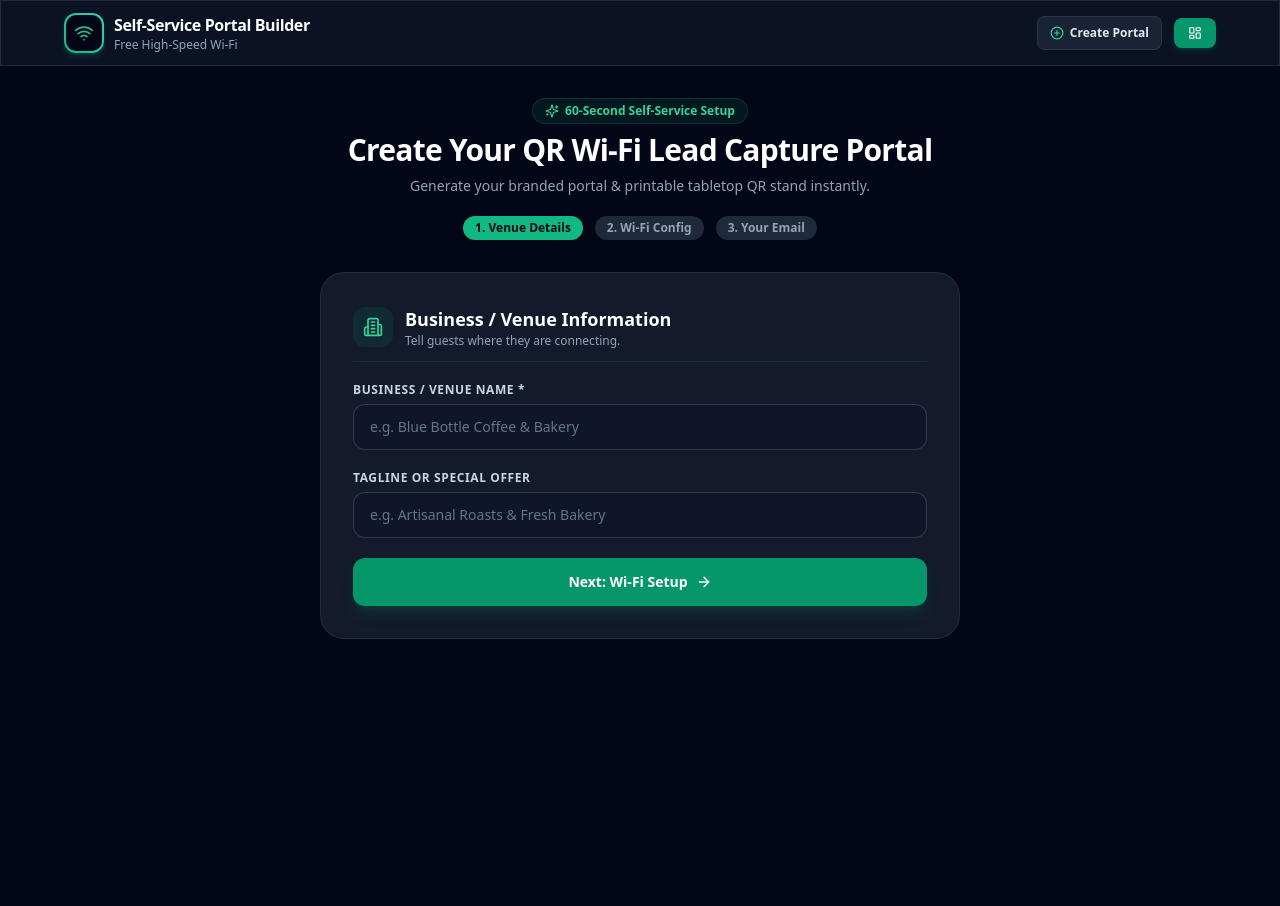
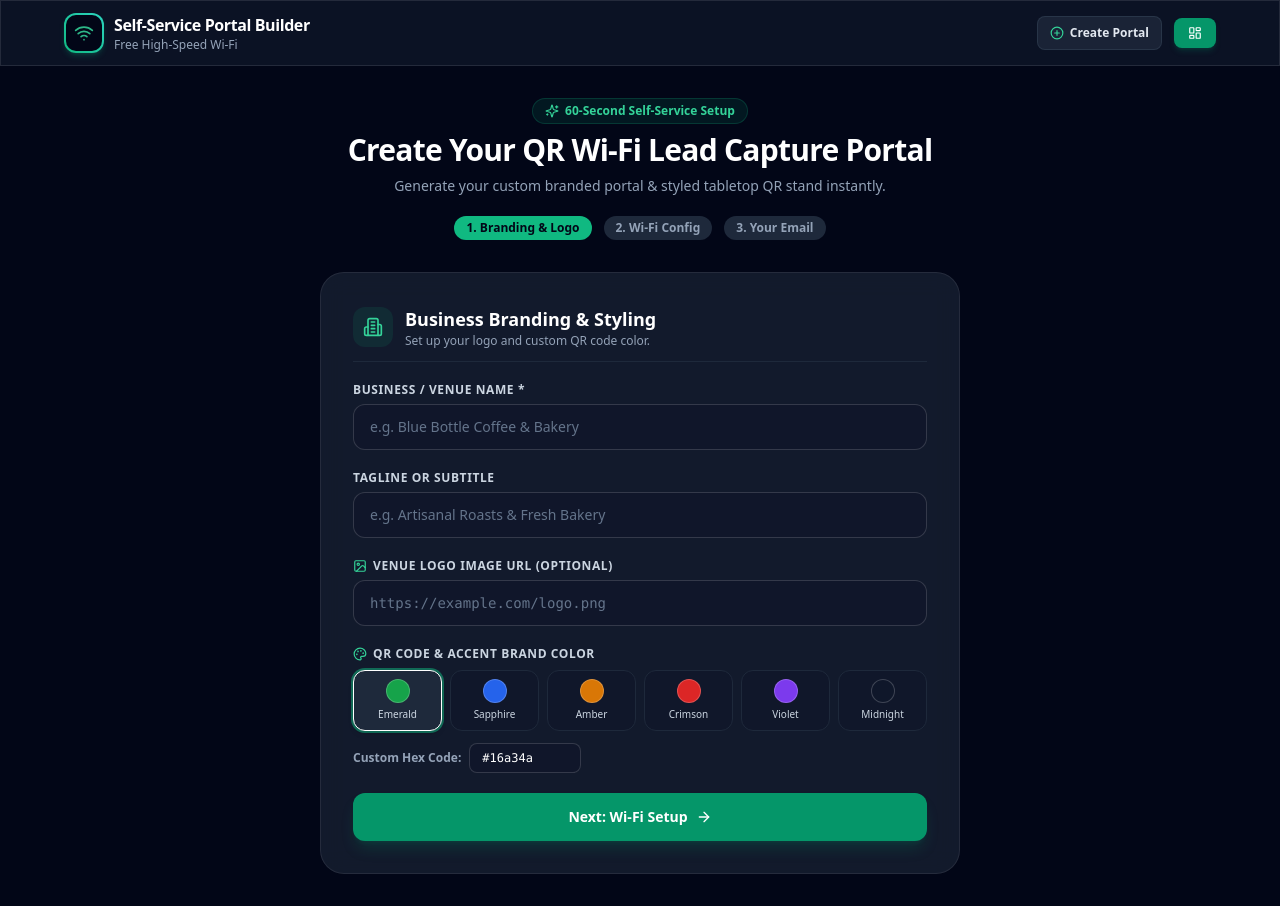
Before and after one commit to fouzi29/explore-local-wifi-qr, a Next.js app: page /onboard in a window 1280 px wide. Before the commit the page ends 800 px from the top, so only its background shows below. Built offline with nearby package versions, Linux system fonts and the light colour scheme.

Commit message:
Add venue Logo Image URL upload & custom QR Code brand color code picker to onboarding and admin settings

```diff
--- a/app/onboard/page.tsx
+++ b/app/onboard/page.tsx
@@ -3,9 +3,17 @@
 import React, { useEffect, useState } from 'react';
 import QRCode from 'qrcode';
 import { Navbar } from '@/components/Navbar';
-import { Wifi, Sparkles, Check, ArrowRight, Mail, Building2, Download, Printer, ExternalLink, CheckCircle2 } from 'lucide-react';
+import { Wifi, Sparkles, Check, ArrowRight, Mail, Building2, Download, Printer, ExternalLink, CheckCircle2, Palette, Image as ImageIcon } from 'lucide-react';
 import { VenueSettings, saveVenueSettings } from '@/lib/storage';
-import { generateWifiQrString } from '@/lib/wifi';
+
+const BRAND_COLORS = [
+  { name: 'Emerald Green', hex: '#16a34a' },
+  { name: 'Sapphire Blue', hex: '#2563eb' },
+  { name: 'Amber Gold', hex: '#d97706' },
+  { name: 'Crimson Red', hex: '#dc2626' },
+  { name: 'Violet Purple', hex: '#7c3aed' },
+  { name: 'Midnight Slate', hex: '#0f172a' },
+];
 
 export default function OnboardPage() {
   const [step, setStep] = useState<1 | 2 | 3 | 4>(1);
@@ -13,6 +21,8 @@ export default function OnboardPage() {
   // Form State
   const [venueName, setVenueName] = useState('');
   const [tagline, setTagline] = useState('');
+  const [logoUrl, setLogoUrl] = useState('');
+  const [accentColor, setAccentColor] = useState('#16a34a');
   const [ssid, setSsid] = useState('');
   const [password, setPassword] = useState('');
   const [encryption, setEncryption] = useState<'WPA2' | 'WPA' | 'WEP' | 'nopass'>('WPA2');
@@ -41,7 +51,8 @@ export default function OnboardPage() {
       slug,
       tagline: tagline.trim() || 'Free Guest Wi-Fi & Local Recommendations',
       welcomeMessage: `Connect to High-Speed Wi-Fi at ${venueName.trim()}`,
-      accentColor: '#16a34a',
+      accentColor: accentColor || '#16a34a',
+      logoUrl: logoUrl.trim() || undefined,
       wifi: {
         ssid: ssid.trim(),
         password: password.trim(),
@@ -78,15 +89,22 @@ export default function OnboardPage() {
       });
       saveVenueSettings(newVenueSettings);
 
-      // Generate QR Code data URL for the success display screen
+      // Generate QR Code data URL using the custom accent color!
       const portalUrl = typeof window !== 'undefined'
         ? `${window.location.origin}/v/${slug}`
         : `https://explore-local-wifi-qr.vercel.app/v/${slug}`;
 
-      const dataUrl = await QRCode.toDataURL(portalUrl, { width: 400, margin: 1 });
+      const dataUrl = await QRCode.toDataURL(portalUrl, {
+        width: 400,
+        margin: 1,
+        color: {
+          dark: accentColor || '#0f172a',
+          light: '#ffffff'
+        }
+      });
       setQrDataUrl(dataUrl);
       setCreatedVenue(newVenueSettings);
-      setStep(4); // Render Success Celebration Screen!
+      setStep(4);
     } catch (err: any) {
       setError('Failed to create venue portal. Please try again.');
     } finally {
@@ -122,13 +140,13 @@ export default function OnboardPage() {
               Create Your QR Wi-Fi Lead Capture Portal
             </h1>
             <p className="text-slate-400 text-xs sm:text-sm">
-              Generate your branded portal & printable tabletop QR stand instantly.
+              Generate your custom branded portal & styled tabletop QR stand instantly.
             </p>
 
             {/* Stepper Dots */}
             <div className="flex items-center justify-center gap-2 sm:gap-3 pt-3">
               <div className={`text-xs font-bold px-3 py-1 rounded-full ${step === 1 ? 'bg-emerald-500 text-slate-950' : 'bg-slate-800 text-slate-400'}`}>
-                1. Venue Details
+                1. Branding & Logo
               </div>
               <div className={`text-xs font-bold px-3 py-1 rounded-full ${step === 2 ? 'bg-emerald-500 text-slate-950' : 'bg-slate-800 text-slate-400'}`}>
                 2. Wi-Fi Config
@@ -146,7 +164,7 @@ export default function OnboardPage() {
           </div>
         )}
 
-        {/* STEP 1: VENUE DETAILS */}
+        {/* STEP 1: VENUE BRANDING, LOGO & QR COLOR */}
         {step === 1 && (
           <div className="glass-card rounded-3xl p-6 sm:p-8 border border-slate-800 space-y-5">
             <div className="flex items-center gap-3 border-b border-slate-800 pb-3">
@@ -154,8 +172,8 @@ export default function OnboardPage() {
                 <Building2 className="w-5 h-5" />
               </div>
               <div>
-                <h3 className="text-lg font-bold text-white">Business / Venue Information</h3>
-                <p className="text-xs text-slate-400">Tell guests where they are connecting.</p>
+                <h3 className="text-lg font-bold text-white">Business Branding & Styling</h3>
+                <p className="text-xs text-slate-400">Set up your logo and custom QR code color.</p>
               </div>
             </div>
 
@@ -175,7 +193,7 @@ export default function OnboardPage() {
 
             <div>
               <label className="block text-xs font-semibold text-slate-300 uppercase tracking-wider mb-1.5">
-                Tagline or Special Offer
+                Tagline or Subtitle
               </label>
               <input
                 type="text"
@@ -184,6 +202,61 @@ export default function OnboardPage() {
                 placeholder="e.g. Artisanal Roasts & Fresh Bakery"
                 className="w-full px-4 py-3 rounded-xl glass-input text-white text-sm placeholder-slate-500 focus:outline-none"
               />
+            </div>
+
+            {/* Logo Image URL Input */}
+            <div>
+              <label className="block text-xs font-semibold text-slate-300 uppercase tracking-wider mb-1.5 flex items-center gap-1.5">
+                <ImageIcon className="w-3.5 h-3.5 text-emerald-400" /> Venue Logo Image URL (Optional)
+              </label>
+              <input
+                type="url"
+                value={logoUrl}
+                onChange={e => setLogoUrl(e.target.value)}
+                placeholder="https://example.com/logo.png"
+                className="w-full px-4 py-3 rounded-xl glass-input text-white text-sm font-mono placeholder-slate-500 focus:outline-none"
+              />
+              {logoUrl && (
+                <div className="mt-2 flex items-center gap-2 text-xs text-slate-400">
+                  <span>Logo Preview:</span>
+                  <img src={logoUrl} alt="Logo Preview" className="w-7 h-7 rounded-lg object-cover border border-slate-700" onError={() => setError('Invalid image URL')} />
+                </div>
+              )}
+            </div>
+
+            {/* QR Code & Accent Color Picker */}
+            <div>
+              <label className="block text-xs font-semibold text-slate-300 uppercase tracking-wider mb-2 flex items-center gap-1.5">
+                <Palette className="w-3.5 h-3.5 text-emerald-400" /> QR Code & Accent Brand Color
+              </label>
+              <div className="grid grid-cols-3 sm:grid-cols-6 gap-2">
+                {BRAND_COLORS.map(c => (
+                  <button
+                    type="button"
+                    key={c.hex}
+                    onClick={() => setAccentColor(c.hex)}
+                    className={`p-2 rounded-xl border flex flex-col items-center gap-1 transition-all ${
+                      accentColor === c.hex
+                        ? 'border-white bg-slate-800 shadow-md ring-2 ring-emerald-500/50'
+                        : 'border-slate-800 bg-slate-900/60 hover:border-slate-700'
+                    }`}
+                  >
+                    <div className="w-6 h-6 rounded-full border border-white/20" style={{ backgroundColor: c.hex }}></div>
+                    <span className="text-[10px] text-slate-300 font-medium truncate w-full text-center">{c.name.split(' ')[0]}</span>
+                  </button>
+                ))}
+              </div>
+
+              {/* Custom Hex Code */}
+              <div className="mt-3 flex items-center gap-2">
+                <span className="text-xs text-slate-400 font-semibold">Custom Hex Code:</span>
+                <input
+                  type="text"
+                  value={accentColor}
+                  onChange={e => setAccentColor(e.target.value)}
+                  className="w-28 px-3 py-1.5 rounded-lg glass-input text-white text-xs font-mono"
+                />
+              </div>
             </div>
 
             <button
@@ -316,7 +389,7 @@ export default function OnboardPage() {
             </div>
 
             <div className="p-4 rounded-xl bg-emerald-500/10 border border-emerald-500/20 text-xs text-emerald-300">
-              ⚡ <strong>Instant Delivery:</strong> Your QR code & portal instructions will be sent automatically to this email address!
+              ⚡ <strong>Instant Delivery:</strong> Your styled QR code & portal instructions will be sent automatically to this email address!
             </div>
 
             <div className="flex gap-3 pt-2">
@@ -346,7 +419,7 @@ export default function OnboardPage() {
           </div>
         )}
 
-        {/* STEP 4: REGISTRATION SUCCESS & QR STAND DISPLAY SCREEN */}
+        {/* STEP 4: REGISTRATION SUCCESS & STYLED QR STAND DISPLAY SCREEN */}
         {step === 4 && createdVenue && (
           <div className="space-y-6 animate-fade-in text-center">
 
@@ -359,7 +432,7 @@ export default function OnboardPage() {
                 🎉 Congratulations! Your Portal is Live!
               </h2>
               <p className="text-slate-300 text-xs sm:text-sm max-w-md mx-auto">
-                We have emailed your portal links and instructions to <strong className="text-emerald-400">{notifyEmail}</strong>. Below is your official printable tabletop stand!
+                We have emailed your portal links and styled QR code to <strong className="text-emerald-400">{notifyEmail}</strong>. Below is your official printable tabletop stand!
               </p>
             </div>
 
@@ -389,19 +462,25 @@ export default function OnboardPage() {
               </a>
             </div>
 
-            {/* Live Printable Acrylic Stand Layout */}
+            {/* Live Printable Acrylic Stand Layout with Custom Logo & Accent Color */}
             <div className="flex justify-center my-6 overflow-hidden px-2">
               <div
                 id="printable-stand"
                 className="w-full max-w-sm sm:max-w-md bg-white text-slate-900 rounded-3xl p-6 sm:p-8 shadow-2xl border-4 border-slate-100 text-center flex flex-col items-center justify-between min-h-[520px] sm:min-h-[580px] relative overflow-hidden"
               >
-                {/* Decorative Header */}
-                <div className="w-full bg-slate-950 text-white py-4 px-6 rounded-2xl mb-4 shadow-md">
-                  <div className="flex items-center justify-center gap-2 mb-1">
-                    <Wifi className="w-6 h-6 text-emerald-400" />
-                    <span className="font-extrabold tracking-tight text-lg uppercase">{createdVenue.name}</span>
+                {/* Decorative Header with Logo */}
+                <div className="w-full bg-slate-950 text-white py-4 px-6 rounded-2xl mb-4 shadow-md flex items-center justify-center gap-3">
+                  {createdVenue.logoUrl ? (
+                    <img src={createdVenue.logoUrl} alt={createdVenue.name} className="w-10 h-10 rounded-xl object-cover border border-white/20" />
+                  ) : (
+                    <div className="w-10 h-10 rounded-xl bg-emerald-500/20 flex items-center justify-center text-emerald-400">
+                      <Wifi className="w-6 h-6" />
+                    </div>
+                  )}
+                  <div className="text-left">
+                    <span className="font-extrabold tracking-tight text-lg uppercase block">{createdVenue.name}</span>
+                    <p className="text-xs text-emerald-400 font-semibold">{createdVenue.tagline || 'Guest Wi-Fi Access'}</p>
                   </div>
-                  <p className="text-xs text-emerald-400 font-semibold">{createdVenue.tagline || 'Guest Wi-Fi Access'}</p>
                 </div>
 
                 <div className="space-y-1">
@@ -413,7 +492,7 @@ export default function OnboardPage() {
                   </p>
                 </div>
 
-                {/* QR Code */}
+                {/* QR Code in Custom Color */}
                 <div className="my-5 p-4 bg-slate-50 rounded-2xl border-2 border-slate-200 shadow-inner flex flex-col items-center">
                   {qrDataUrl ? (
                     <img src={qrDataUrl} alt="Tabletop QR Stand" className="w-52 h-52 rounded-lg" />
@@ -423,22 +502,22 @@ export default function OnboardPage() {
                     </div>
                   )}
                   <div className="mt-2 flex items-center gap-1.5 text-xs font-bold text-slate-800">
-                    <Sparkles className="w-3.5 h-3.5 text-emerald-600" /> Point Camera to Scan
+                    <Sparkles className="w-3.5 h-3.5" style={{ color: createdVenue.accentColor || '#16a34a' }} /> Point Camera to Scan
                   </div>
                 </div>
 
                 {/* Steps */}
                 <div className="w-full border-t border-slate-200 pt-3 grid grid-cols-3 gap-2 text-center text-[10px] font-semibold text-slate-600">
                   <div>
-                    <span className="block text-emerald-600 font-extrabold text-xs">1. SCAN</span>
+                    <span className="block font-extrabold text-xs" style={{ color: createdVenue.accentColor || '#16a34a' }}>1. SCAN</span>
                     <span>Open Camera</span>
                   </div>
                   <div>
-                    <span className="block text-emerald-600 font-extrabold text-xs">2. ENTER</span>
+                    <span className="block font-extrabold text-xs" style={{ color: createdVenue.accentColor || '#16a34a' }}>2. ENTER</span>
                     <span>Quick Info</span>
                   </div>
                   <div>
-                    <span className="block text-emerald-600 font-extrabold text-xs">3. CONNECT</span>
+                    <span className="block font-extrabold text-xs" style={{ color: createdVenue.accentColor || '#16a34a' }}>3. CONNECT</span>
                     <span>Get Wi-Fi</span>
                   </div>
                 </div>
--- a/components/AdminSettingsForm.tsx
+++ b/components/AdminSettingsForm.tsx
@@ -1,13 +1,22 @@
 'use client';
 
 import React, { useState } from 'react';
-import { Save, Mail, Wifi, Tag, Check, Plus, Trash2 } from 'lucide-react';
+import { Save, Mail, Wifi, Tag, Check, Plus, Trash2, Palette, Image as ImageIcon } from 'lucide-react';
 import { VenueSettings, SmtpConfig, VenueDeal } from '@/lib/storage';
 
 interface AdminSettingsFormProps {
   settings: VenueSettings;
   onSave: (updated: VenueSettings) => void;
 }
+
+const BRAND_COLORS = [
+  { name: 'Emerald Green', hex: '#16a34a' },
+  { name: 'Sapphire Blue', hex: '#2563eb' },
+  { name: 'Amber Gold', hex: '#d97706' },
+  { name: 'Crimson Red', hex: '#dc2626' },
+  { name: 'Violet Purple', hex: '#7c3aed' },
+  { name: 'Midnight Slate', hex: '#0f172a' },
+];
 
 export const AdminSettingsForm: React.FC<AdminSettingsFormProps> = ({ settings, onSave }) => {
   const [activeSubTab, setActiveSubTab] = useState<'wifi' | 'smtp' | 'deals'>('wifi');
@@ -16,6 +25,8 @@ export const AdminSettingsForm: React.FC<AdminSettingsFormProps> = ({ settings,
   const [name, setName] = useState(settings.name);
   const [tagline, setTagline] = useState(settings.tagline);
   const [welcomeMessage, setWelcomeMessage] = useState(settings.welcomeMessage);
+  const [logoUrl, setLogoUrl] = useState(settings.logoUrl || '');
+  const [accentColor, setAccentColor] = useState(settings.accentColor || '#16a34a');
   const [ssid, setSsid] = useState(settings.wifi.ssid);
   const [password, setPassword] = useState(settings.wifi.password);
   const [encryption, setEncryption] = useState(settings.wifi.encryption);
@@ -28,7 +39,7 @@ export const AdminSettingsForm: React.FC<AdminSettingsFormProps> = ({ settings,
     secure: false,
     user: 'fzfemass.1021@gmail.com',
     pass: 'fzfemass@21@(fzm)@g1#f2',
-    fromName: settings.name + ' Wi-Fi Portal',
+    fromName: settings.name + ' Wi-Fi',
     fromEmail: 'fzfemass.1021@gmail.com',
     notifyEmail: ''
   });
@@ -49,6 +60,8 @@ export const AdminSettingsForm: React.FC<AdminSettingsFormProps> = ({ settings,
       name,
       tagline,
       welcomeMessage,
+      logoUrl: logoUrl.trim() || undefined,
+      accentColor,
       wifi: {
         ssid,
         password,
@@ -149,7 +162,7 @@ export const AdminSettingsForm: React.FC<AdminSettingsFormProps> = ({ settings,
       {activeSubTab === 'wifi' && (
         <form onSubmit={handleSaveAll} className="glass-card p-6 rounded-2xl border border-slate-800 space-y-4">
           <h3 className="text-sm font-bold text-white uppercase tracking-wider mb-2">
-            Venue Info & Wi-Fi Credentials
+            Venue Info, Logo & Styling
           </h3>
 
           <div className="grid grid-cols-1 md:grid-cols-2 gap-4">
@@ -174,6 +187,54 @@ export const AdminSettingsForm: React.FC<AdminSettingsFormProps> = ({ settings,
                 value={tagline}
                 onChange={e => setTagline(e.target.value)}
                 className="w-full px-3.5 py-2.5 rounded-xl glass-input text-white text-xs"
+              />
+            </div>
+          </div>
+
+          {/* Logo URL Input */}
+          <div>
+            <label className="block text-xs font-semibold text-slate-300 uppercase tracking-wider mb-1 flex items-center gap-1.5">
+              <ImageIcon className="w-3.5 h-3.5 text-emerald-400" /> Venue Logo Image URL
+            </label>
+            <input
+              type="url"
+              value={logoUrl}
+              onChange={e => setLogoUrl(e.target.value)}
+              placeholder="https://example.com/logo.png"
+              className="w-full px-3.5 py-2.5 rounded-xl glass-input text-white text-xs font-mono"
+            />
+          </div>
+
+          {/* Color Code Picker */}
+          <div>
+            <label className="block text-xs font-semibold text-slate-300 uppercase tracking-wider mb-2 flex items-center gap-1.5">
+              <Palette className="w-3.5 h-3.5 text-emerald-400" /> QR Code & Accent Color Code
+            </label>
+            <div className="grid grid-cols-3 sm:grid-cols-6 gap-2">
+              {BRAND_COLORS.map(c => (
+                <button
+                  type="button"
+                  key={c.hex}
+                  onClick={() => setAccentColor(c.hex)}
+                  className={`p-2 rounded-xl border flex flex-col items-center gap-1 transition-all ${
+                    accentColor === c.hex
+                      ? 'border-white bg-slate-800 shadow-md ring-2 ring-emerald-500/50'
+                      : 'border-slate-800 bg-slate-900/60 hover:border-slate-700'
+                  }`}
+                >
+                  <div className="w-5 h-5 rounded-full border border-white/20" style={{ backgroundColor: c.hex }}></div>
+                  <span className="text-[10px] text-slate-300 font-medium truncate w-full text-center">{c.name.split(' ')[0]}</span>
+                </button>
+              ))}
+            </div>
+
+            <div className="mt-2 flex items-center gap-2">
+              <span className="text-xs text-slate-400 font-semibold">Custom Hex Code:</span>
+              <input
+                type="text"
+                value={accentColor}
+                onChange={e => setAccentColor(e.target.value)}
+                className="w-28 px-3 py-1.5 rounded-lg glass-input text-white text-xs font-mono"
               />
             </div>
           </div>
@@ -242,7 +303,7 @@ export const AdminSettingsForm: React.FC<AdminSettingsFormProps> = ({ settings,
               disabled={saving}
               className="flex items-center gap-2 px-5 py-2.5 rounded-xl bg-emerald-600 hover:bg-emerald-500 text-white font-bold text-xs shadow-md shadow-emerald-600/20 transition-all disabled:opacity-50"
             >
-              <Save className="w-4 h-4" /> Save Wi-Fi Credentials
+              <Save className="w-4 h-4" /> Save Wi-Fi & Styling
             </button>
           </div>
         </form>
```
Also changed, not shown: components/AdminQrStudio.tsx (+16 -10 lines).
